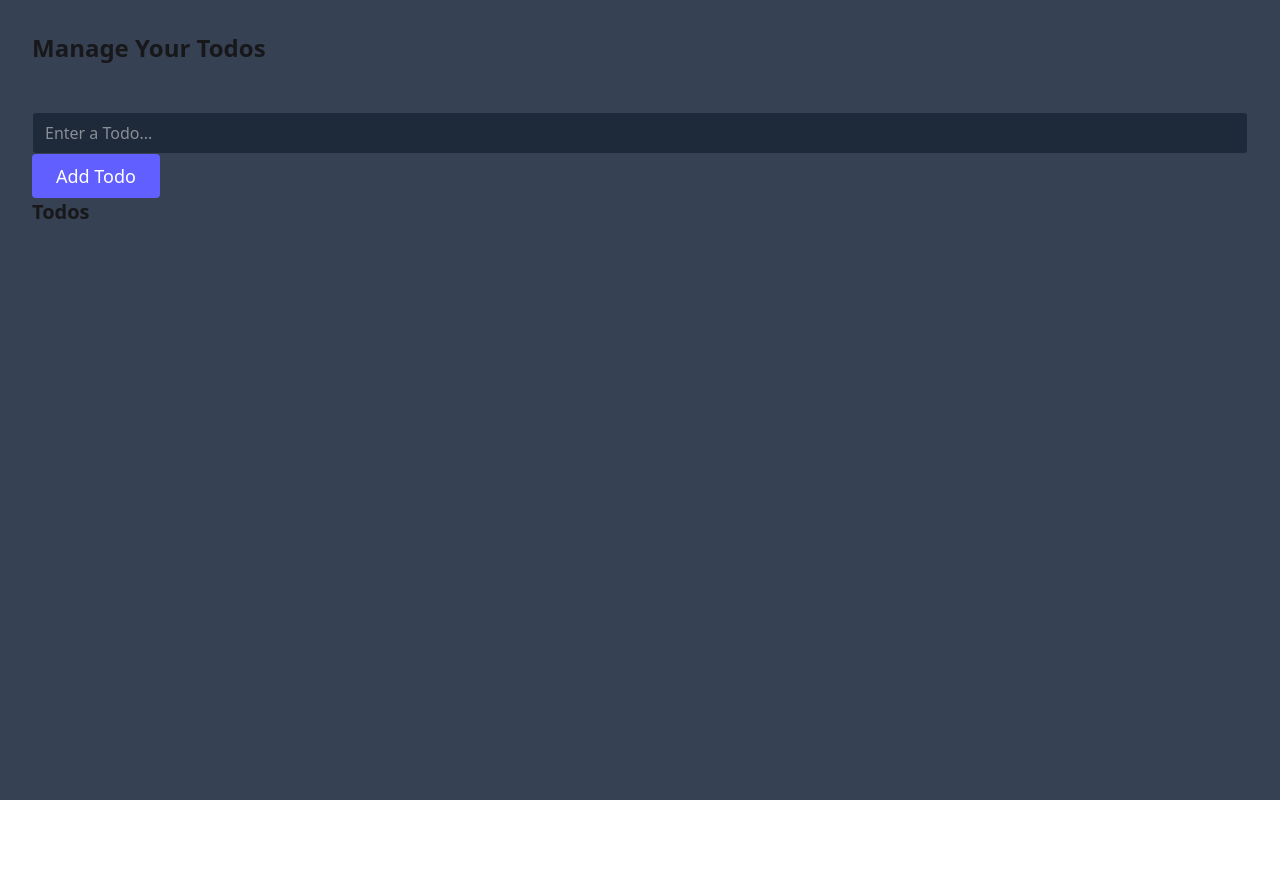
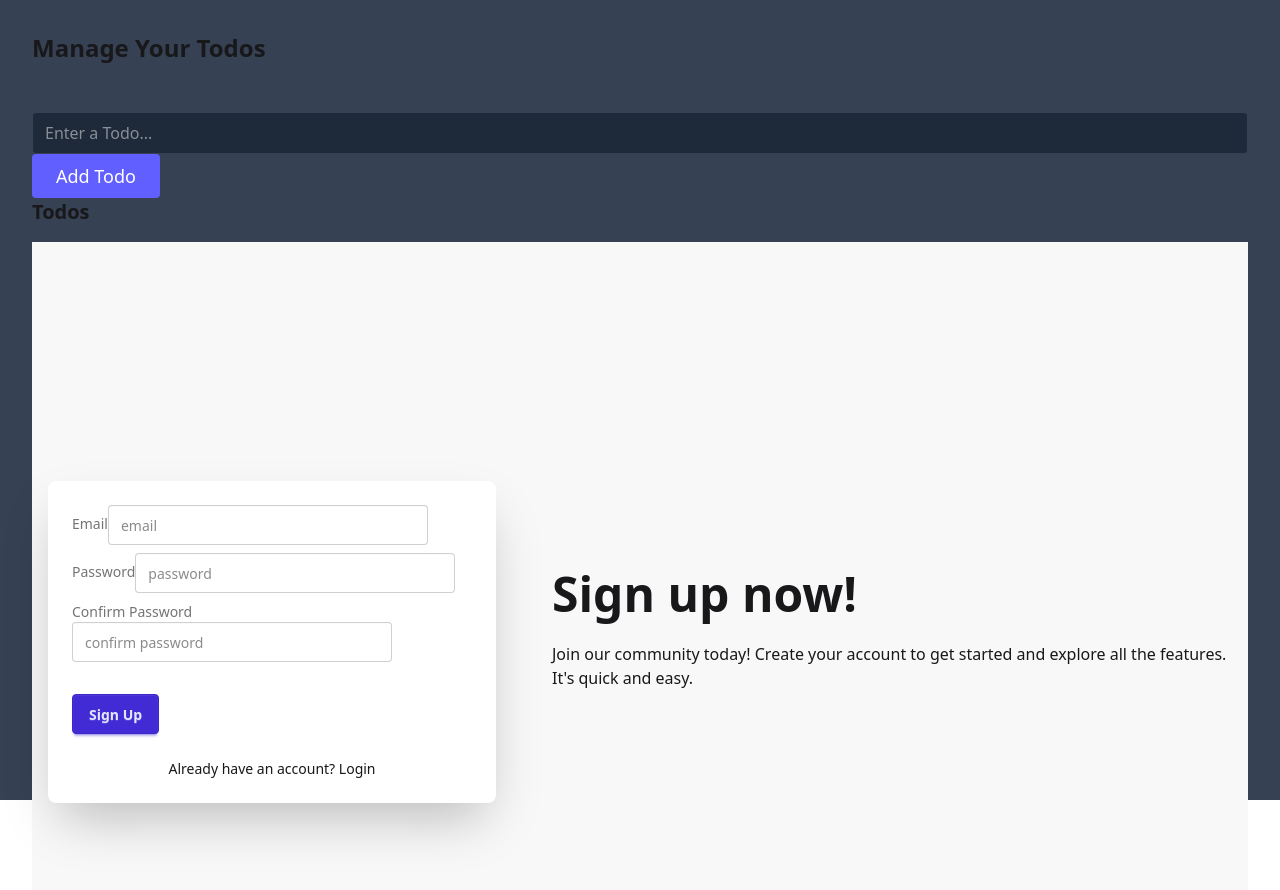
Before and after one commit to Rajib109/Todo-App-With-Appwrite, a React (Vite) app: page / in a window 1280 px wide. Shown: the top 890 px of the page. Before the commit the page ends 800 px from the top, so only its background shows below. Built offline with nearby package versions, Linux system fonts and the light colour scheme.

Commit message:
feat: implement Login component with enhanced UI for user authentication

```diff
--- a/src/App.jsx
+++ b/src/App.jsx
@@ -1,5 +1,6 @@
 import AddTodo from "./components/AddTodo";
 import Todos from "./components/Todos";
+import Login from "./components/Login";
 
 function App() {
   return (
@@ -7,6 +8,7 @@ function App() {
       <h1 className="text-2xl font-bold mb-4">Manage Your Todos</h1>
       <AddTodo />
       <Todos />
+      <Login />
     </div>
   );
 }
--- a/src/components/Login.jsx
+++ b/src/components/Login.jsx
@@ -1,16 +1,61 @@
 const Login = () => {
     return (
-        <fieldset className="fieldset bg-base-200 border-base-300 rounded-box w-xs border p-4">
-            <legend className="fieldset-legend">Login</legend>
-
-            <label className="label">Email</label>
-            <input type="email" className="input" placeholder="Email" />
-
-            <label className="label">Password</label>
-            <input type="password" className="input" placeholder="Password" />
-
-            <button className="btn btn-neutral mt-4">Login</button>
-        </fieldset>
+        <div class="hero min-h-screen bg-base-200">
+            <div class="hero-content flex-col lg:flex-row-reverse">
+                <div class="text-center lg:text-left lg:pl-10">
+                    <h1 class="text-5xl font-bold">Sign up now!</h1>
+                    <p class="py-6">
+                        Join our community today! Create your account to get started and explore
+                        all the features. It's quick and easy.
+                    </p>
+                </div>
+                <div class="card shadow-2xl bg-base-100 w-full max-w-md shrink-0">
+                    <form class="card-body">
+                        <div class="form-control">
+                            <label class="label">
+                                <span class="label-text">Email</span>
+                            </label>
+                            <input
+                                type="email"
+                                placeholder="email"
+                                class="input input-bordered"
+                                required
+                            />
+                        </div>
+                        <div class="form-control">
+                            <label class="label">
+                                <span class="label-text">Password</span>
+                            </label>
+                            <input
+                                type="password"
+                                placeholder="password"
+                                class="input input-bordered"
+                                required
+                            />
+                        </div>
+                        <div class="form-control">
+                            <label class="label">
+                                <span class="label-text">Confirm Password</span>
+                            </label>
+                            <input
+                                type="password"
+                                placeholder="confirm password"
+                                class="input input-bordered"
+                                required
+                            />
+                        </div>
+                        <div class="form-control mt-6">
+                            <button class="btn btn-primary">Sign Up</button>
+                        </div>
+                        <div class="text-center mt-4">
+                            <a href="#" class="label-text-alt link link-hover">
+                                Already have an account? Login
+                            </a>
+                        </div>
+                    </form>
+                </div>
+            </div>
+        </div>
     );
 }
 
```
